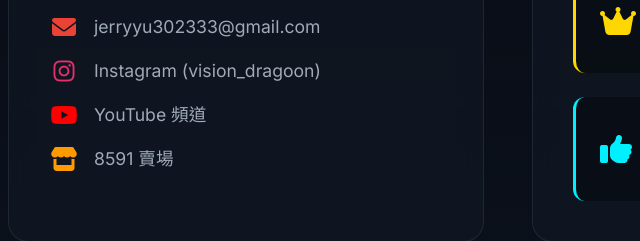
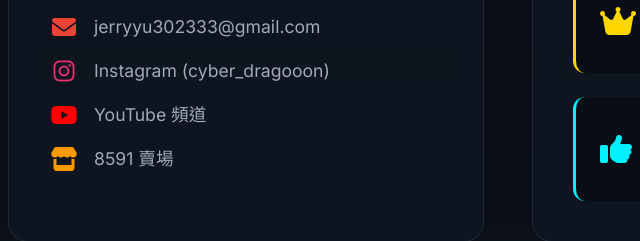
Before and after one commit to cyberdragooon/cyberdragooon.github.io, a plain HTML site: page index.html in a window 1280 px wide. Shown: the part 3218-3459 px from the top of the page, 132-772 px from the left. Drawn offline with Linux system fonts and the light colour scheme.

Commit message:
Update index.html

```diff
--- a/index.html
+++ b/index.html
@@ -69,7 +69,7 @@
                         </li>
                         <li>
                             <i class="fa-brands fa-instagram" style="color: #E1306C;"></i>
-                            <a href="https://www.instagram.com/cyber_dragooon" target="_blank">Instagram (vision_dragoon)</a>
+                            <a href="https://www.instagram.com/cyber_dragooon" target="_blank">Instagram (cyber_dragooon)</a>
                         </li>
                         <li>
                             <i class="fa-brands fa-youtube" style="color: #FF0000;"></i>
```
